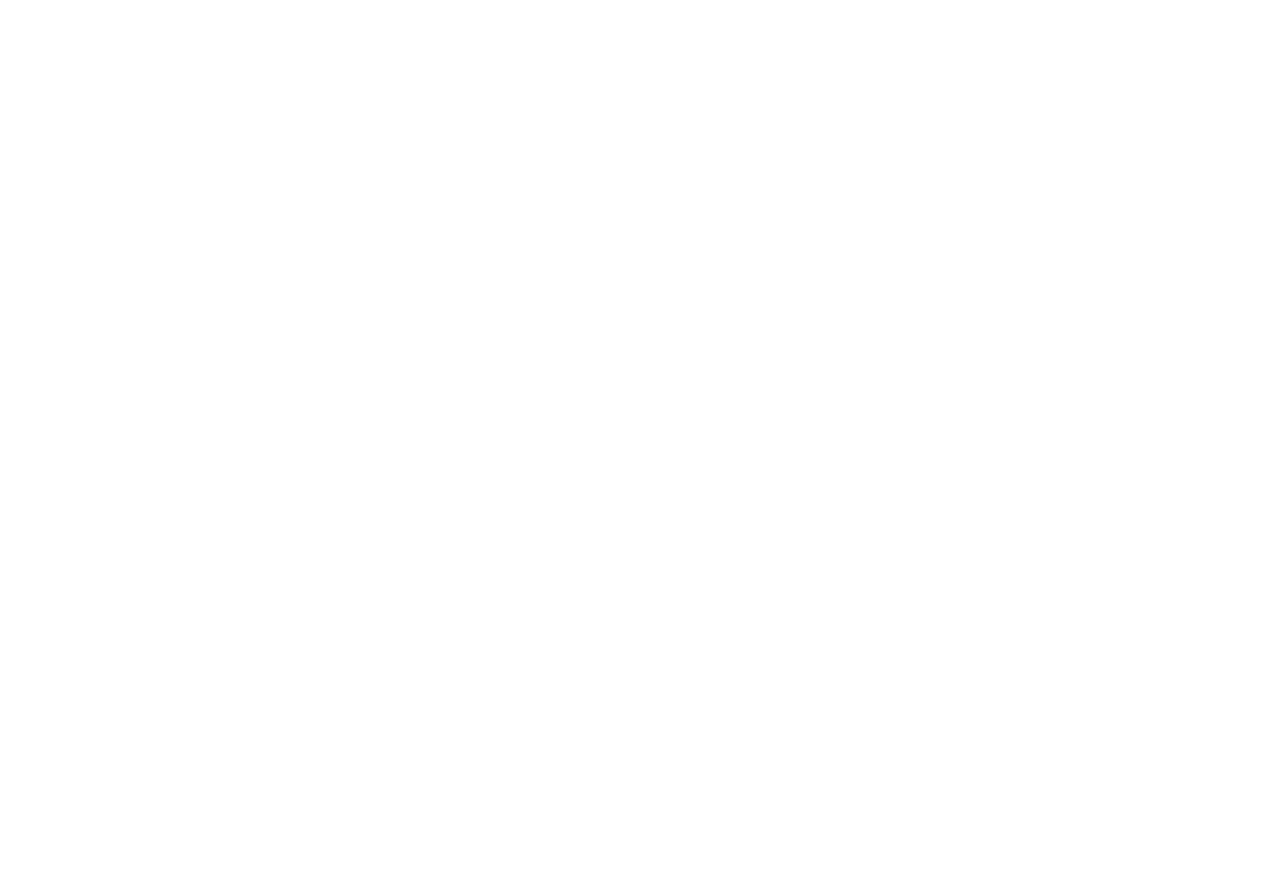
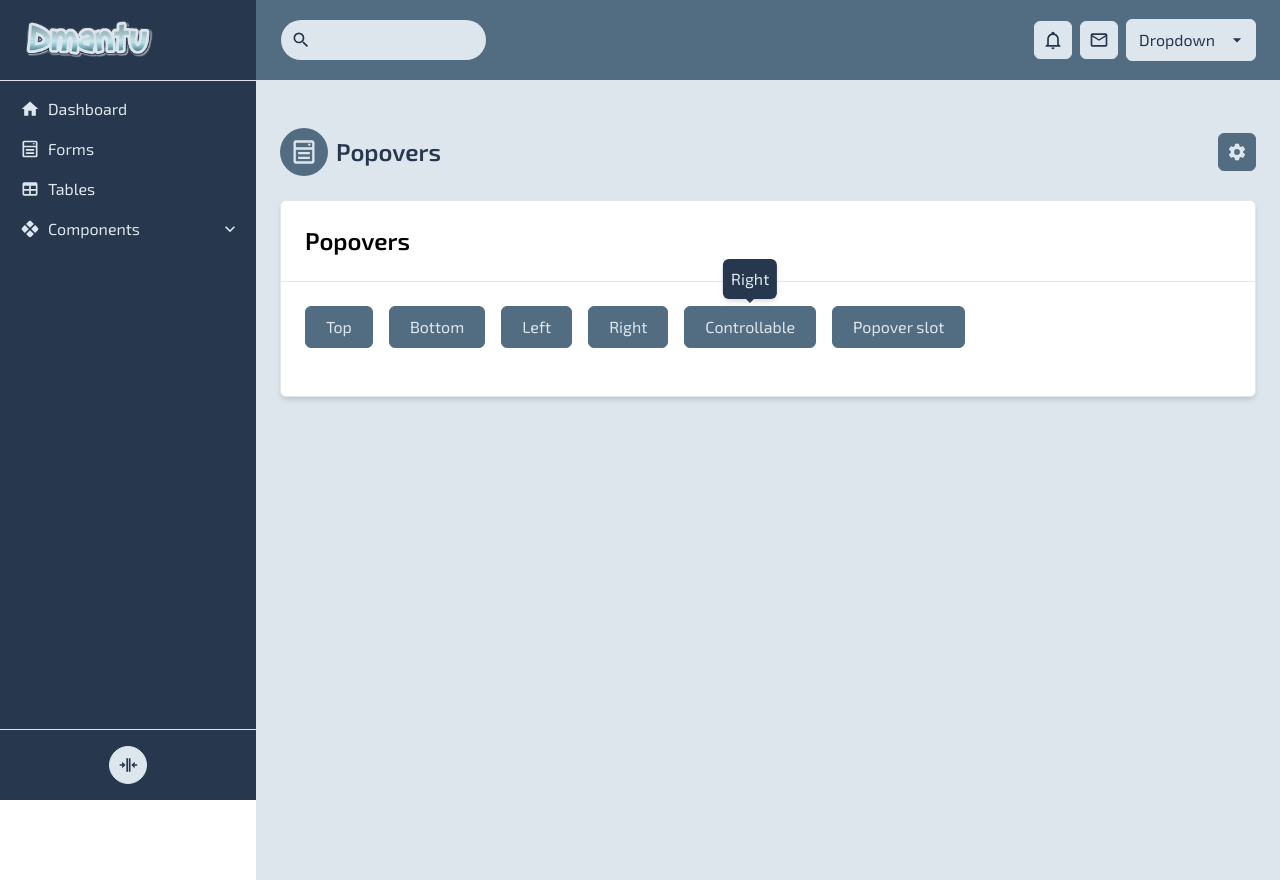
Before and after one commit to vishalkanani99/dmantu-admin, a Vue app: page /popovers in a window 1280 px wide. Before the commit this address had no page. Before the commit the page ends 800 px from the top, so only its background shows below. Built offline with nearby package versions, Linux system fonts and the light colour scheme.

Commit message:
added: popover

```diff
--- /dev/null
+++ b/src/components/Popover.vue
@@ -0,0 +1,103 @@
+<script setup>
+  import { computed, shallowRef } from 'vue';
+  import { background, getDefaultTextStyle, border } from '../color';
+
+  const props = defineProps({
+    modelValue: Boolean,
+    controllable: Boolean,
+    text: String,
+    color: {
+      type: String,
+      default: 'theme-dark',
+    },
+    position: {
+      type: String,
+      default: 'top',
+      validator(value, props) {
+        // The value must match one of these strings
+        return ['left', 'right', 'top', 'bottom'].includes(value)
+      },
+    },
+  });
+
+  const emit = defineEmits(['update:modelValue']);
+
+  const modelValue = shallowRef(props.modelValue);
+
+  const showPopover = computed({
+    get: () => props.controllable ? props.modelValue : modelValue.value,
+    set: (value) => {
+      modelValue.value = value;
+      emit('update:modelValue', value);
+    }
+  });
+
+  const popoverStyle = computed(() => {
+    const textStyle = getDefaultTextStyle(props.color);
+
+    let positionStyle = {
+      'top': [
+        'top-auto right-auto bottom-[calc(100%+7px)] left-[50%] translate-x-[-50%]',
+        'before:top-[100%] before:right-auto before:bottom-auto before:left-[50%] before:translate-x-[-50%]',
+        'before:border-r-transparent before:border-l-transparent before:border-b-0',
+      ],
+      'bottom': [
+        'bottom-auto right-auto top-[calc(100%+7px)] left-[50%] translate-x-[-50%]',
+        'before:bottom-[100%] before:right-auto before:top-auto before:left-[50%] before:translate-x-[-50%]',
+        'before:border-r-transparent before:border-l-transparent before:border-t-0',
+      ],
+      'left': [
+        'bottom-auto left-auto right-[calc(100%+7px)] top-[50%] translate-y-[-50%]',
+        'before:bottom-auto before:left-[100%] before:right-auto before:top-[50%] before:translate-y-[-50%]',
+        'before:border-r-0 before:border-t-transparent before:border-b-transparent',
+      ],
+      'right': [
+        'bottom-auto right-auto left-[calc(100%+7px)] top-[50%] translate-y-[-50%]',
+        'before:bottom-auto before:right-[100%] before:left-auto before:top-[50%] before:translate-y-[-50%]',
+        'before:border-l-0 before:border-t-transparent before:border-b-transparent',
+      ],
+    }
+    let style = [
+      'absolute rounded-md shadow-md z-50 whitespace-nowrap p-2',
+      'before:absolute before:content-[""] before:pointer-events-none before:z-[50] before:border-4',
+      ...positionStyle[props.position],
+      background[props.color],
+      textStyle.color,
+      border.before[props.color],
+    ];
+
+    return style;
+  })
+
+  function open() {
+    showPopover.value = true;
+  }
+
+  function close() {
+    showPopover.value = false;
+  }
+
+  const bindEvents = computed(() => {
+    let events = {};
+    if( !props.controllable ) {
+      events.onMouseover = () => open();
+      events.onMouseleave = () => close();
+    }
+    return events;
+  })
+</script>
+<template>
+  <div
+    class="relative flex items-center"
+    v-bind="bindEvents"
+  >
+    <Transition name="fade">
+      <div v-if="showPopover" :class="popoverStyle">
+        <slot name="popover">
+          <span v-if="text">{{ text }}</span>
+        </slot>
+      </div>
+    </Transition>
+    <slot></slot>
+  </div>
+</template>
--- a/src/menu.js
+++ b/src/menu.js
@@ -14,6 +14,7 @@ import {
   mdiViewCarouselOutline,
   mdiTab,
   mdiStepForward2,
+  mdiTooltip,
 } from '@mdi/js';
 
 const menu = [
@@ -92,6 +93,11 @@ const menu = [
         to: '/steppers',
         iconPath: mdiStepForward2,
       },
+      {
+        label: 'Popovers',
+        to: '/popovers',
+        iconPath: mdiTooltip,
+      },
     ]
   }
 ];
--- /dev/null
+++ b/src/pages/popovers.vue
@@ -0,0 +1,61 @@
+<script setup>
+import { shallowRef } from 'vue';
+import {
+  mdiFormSelect,
+  mdiCog,
+  mdiTwitter,
+  mdiFacebook,
+  mdiInstagram
+} from '@mdi/js';
+import LayoutAuthenticated from '../layouts/LayoutAuthenticated.vue';
+import Section from '../components/section/Section.vue';
+import Card from '../components/card/Card.vue';
+import Button from '../components/Button.vue';
+import Popover from '../components/Popover.vue';
+
+const showPopover = shallowRef(true);
+</script>
+<template>
+  <LayoutAuthenticated>
+    <Section
+      title="Popovers"
+      :iconPath="mdiFormSelect"
+      :btnIconPath="mdiCog"
+      btnColor="theme"
+    >
+      <Card title="Popovers" noFooter>
+        <template #content>
+          <div class="p-6">
+            <div class="flex items-center flex-wrap space-x-4 mb-6">
+              <Popover text="Top">
+                <Button label="Top"></Button>
+              </Popover>
+              <Popover text="Bottom" position="bottom">
+                <Button label="Bottom"></Button>
+              </Popover>
+              <Popover text="Left" position="left">
+                <Button label="Left"></Button>
+              </Popover>
+              <Popover text="Right" position="right">
+                <Button label="Right"></Button>
+              </Popover>
+              <Popover v-model="showPopover" text="Right" controllable @click="showPopover = !showPopover">
+                <Button label="Controllable"></Button>
+              </Popover>
+              <Popover>
+                <template #popover>
+                  <div class="flex items-center space-x-2">
+                    <Button class="!p-1" :iconPath="mdiTwitter" color="theme-light" rounded></Button>
+                    <Button class="!p-1" :iconPath="mdiFacebook" color="theme-light" rounded></Button>
+                    <Button class="!p-1" :iconPath="mdiInstagram" color="theme-light" rounded></Button>
+                  </div>
+                </template>
+                <Button label="Popover slot"></Button>
+              </Popover>
+            </div>
+          </div>
+        </template>
+      </Card>
+    </Section>
+  </LayoutAuthenticated>
+</template>
--- a/src/routes.js
+++ b/src/routes.js
@@ -12,6 +12,7 @@ import Snackbars from './pages/snackbars.vue';
 import Carousels from './pages/carousels.vue';
 import Tabs from './pages/tabs.vue';
 import Steppers from './pages/steppers.vue';
+import Popovers from './pages/popovers.vue';
 
 export const routes = [
   {
@@ -84,4 +85,9 @@ export const routes = [
     path: '/steppers',
     component: Steppers,
   },
+  {
+    name: 'Popovers',
+    path: '/popovers',
+    component: Popovers,
+  },
 ];
```
